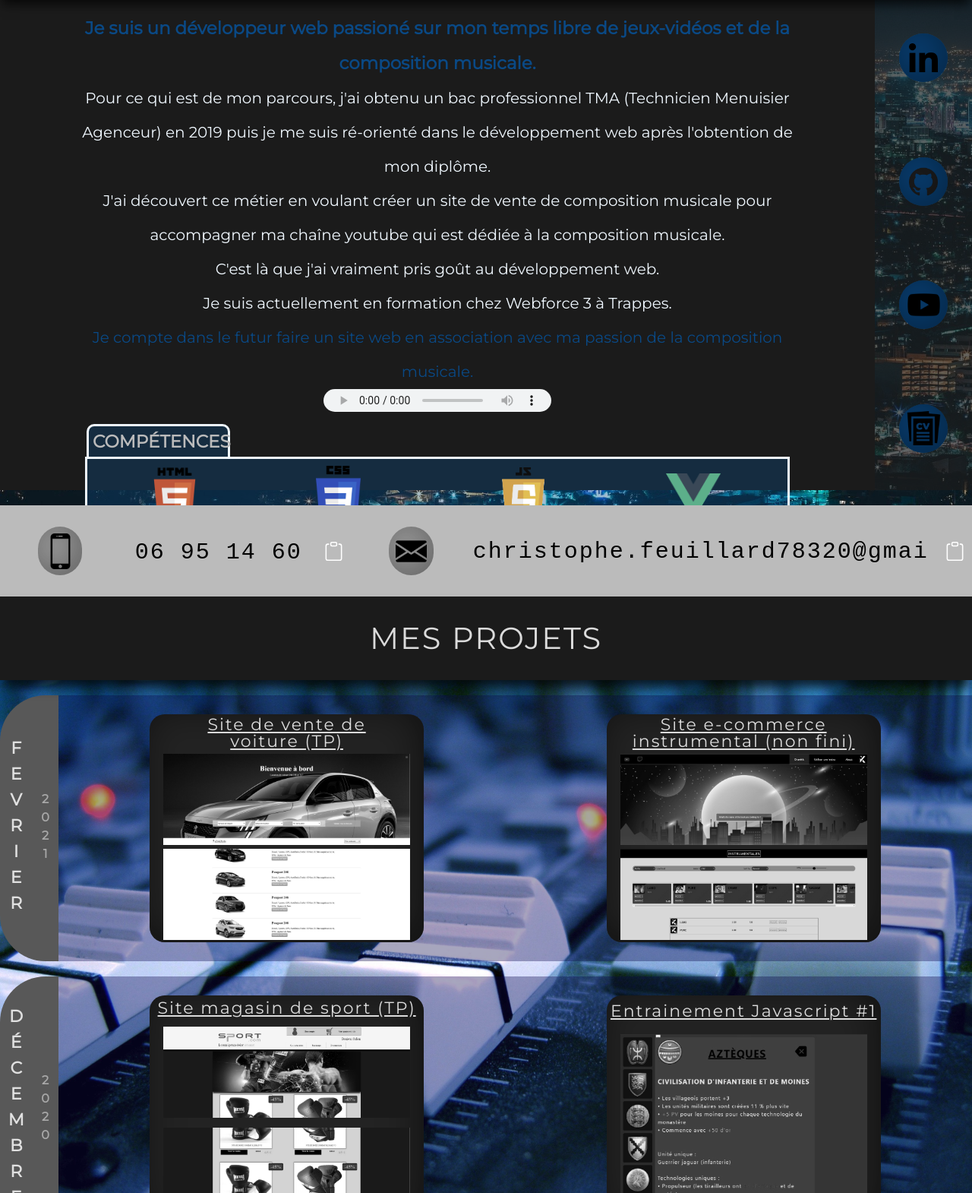
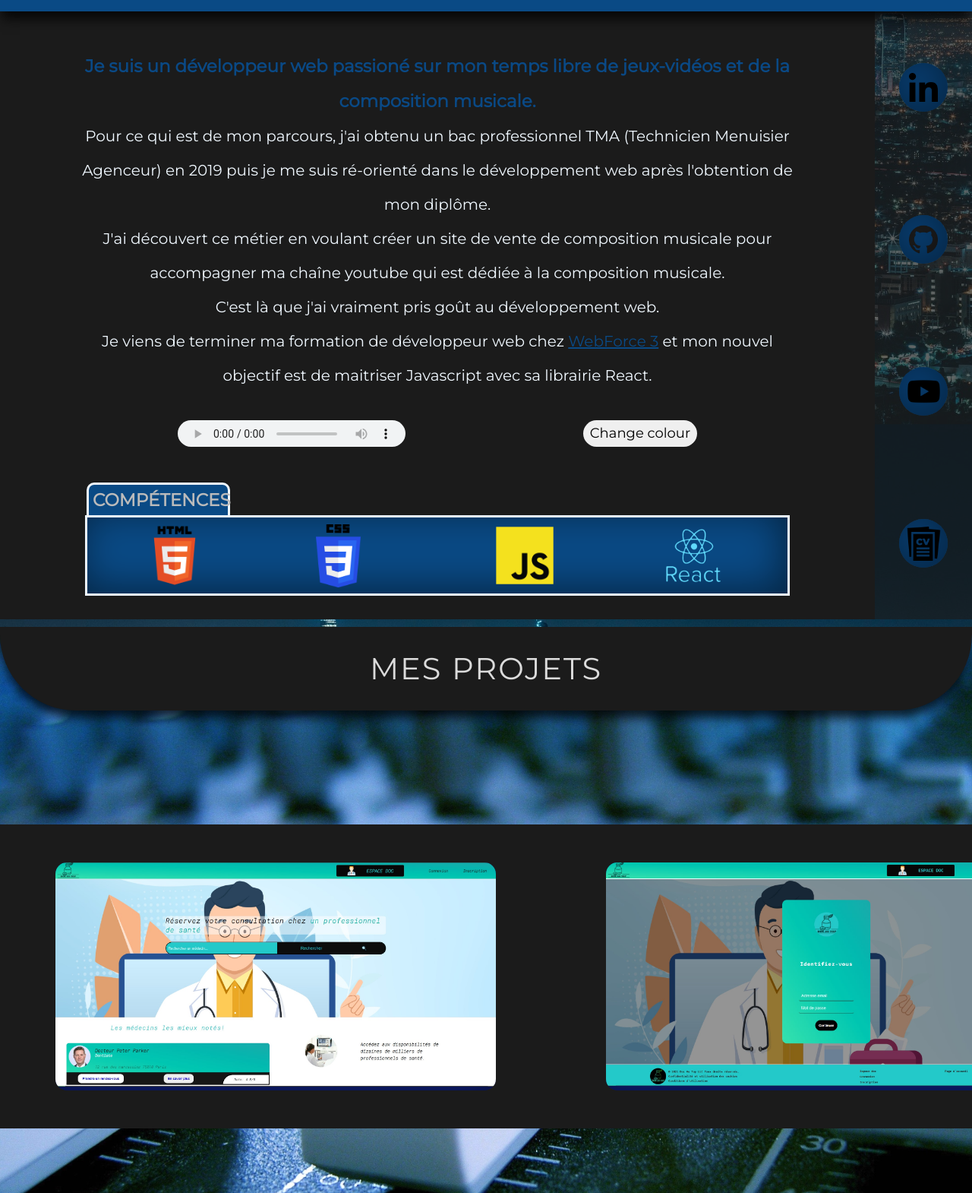
Before and after one commit to christophe-feuillard/christophe-feuillard.github.io, a plain HTML site: page index.html in a window 1280 px wide. Shown: the part 295-1865 px from the top of the page at 76% size. Drawn offline with nearby package versions, Linux system fonts and the light colour scheme.

Commit message:
Add files via upload

```diff
--- a/index.html
+++ b/index.html
@@ -14,9 +14,8 @@
    <title>Christophe FEUILLARD | Portfolio</title>
    <link rel="stylesheet" href="style.css">
    <link rel="preconnect" href="https://fonts.gstatic.com">
-<link href="https://fonts.googleapis.com/css2?family=Montserrat&display=swap" rel="stylesheet">
-<link rel="preconnect" href="https://fonts.gstatic.com">
-
+   <link href="https://fonts.googleapis.com/css2?family=Montserrat&display=swap" rel="stylesheet">
+   <link rel="preconnect" href="https://fonts.gstatic.com">
 
  </head>
 
@@ -35,9 +34,10 @@
     <span>CHRISTOPHE</span>
     <div class="photo"></div>
     <span>FEUILLARD</span>
+
   </header>
 
-    <article class="apropos aproposdemoi">
+    <article id="aproposdemoiid" class="apropos aproposdemoi">
         <div class="ptitebarre"></div>
         <span class="aproposspan">A PROPOS DE MOI</span>
         <div class="ptitebarre"></div>
@@ -59,25 +59,38 @@
          pour accompagner ma chaîne youtube qui est dédiée à la composition musicale. <br>
          C'est là que j'ai vraiment pris goût au développement web.
          <br>
-         Je suis actuellement en formation chez Webforce 3 à Trappes.
-         <br> <span class="compo_musi">Je compte dans le futur faire un site web en association avec ma passion de la composition musicale.</span> <br>
+         Je viens de terminer ma formation de développeur web chez <a class="lien_bio" href="https://www.wf3.fr/" target="_blank"> WebForce 3</a>  et mon nouvel objectif est de maitriser Javascript avec sa librairie React.
+         <br> <span class="compo_musi">
+           Je compte aussi dans le futur faire un site web en association avec ma passion de la composition musicale.
+          </span> <br>
+
+        <section class="section_audio_bouton">
 
          <audio controls src="futurwebsite.mp3" type="audio/ogg" id="monaudio">
-          your browser does not support the audio element.
-        </audio>
+           your browser does not support the audio element.
+         </audio>
+
+         <button id="switchtheme">
+           <span id="boutontxtcouleur">Change colour</span>
+         </button>
+
+       </section>
+
       </p>
 
         <div class="mescompetences_container">
-          <p class="mescompetences">compétences</p>
+         <p class="mescompetences">compétences
+          </p>
         </div>
+
+
 
       <section class="section_competences">
         <div class="html_logo competences"></div>
         <div class="css_logo competences"></div>
         <div class="javascript_logo competences"></div>
-        <div class="vuejs_logo competences"></div>
+        <div class="react_logo competences"></div>
       </section>
-
 
 
     </main>
@@ -94,9 +107,51 @@
 </div>
 
 
-<div class="big_container_2">
+
+<div class="big_container_3">
+
+  <article class="apropos" id="projet_">
+    <span class="aproposspan">MES PROJETS</span>
+  </article>
 
 
+  <div id="listesprojetsid">
+
+    <div class="lpsenfant">
+
+
+     <a target="_blank" class="link_vers_site lvs">
+      <div class="image_projet_1 projet6_1"></div>
+      <h3 class="titre_section">Projet de groupe "Doc Au Top"</h3>
+     </a>
+
+     <a target="_blank" class="link_vers_site lvs">
+      <div class="image_projet_1 projet6_3"></div>
+      <h3 class="titre_section">Projet de groupe "Doc Au Top"</h3>
+     </a>
+    </div>
+
+    <div class="lpsenfant lpsenfantdeux">
+
+
+      <a href="Site vente voiture - Christophe FEUILLARD/index.html" target="_blank" class="link_vers_sitevariante">
+        <div class="image_projet_1variante projetvoiture"></div>
+      </a>
+
+    </div>
+
+    <div class="lpsenfant lpsenfantdeux">
+
+     <a href="Kikof Beatstore/accueil.html" target="_blank" class="link_vers_sitevariante">
+      <div class="image_projet_1variante projetsiteinstru"></div>
+     </a>
+
+    </div>
+
+
+</div>
+
+<footer class="big_container_2">
 
   <div class="div_contact">
 
@@ -106,12 +161,8 @@
 
       <button id="copy">
 
-
         <div class="tooltip">
-
             <span class="tooltiptext" id="myTooltip">Copy to clipboard</span>
-
-
 
         <svg xmlns="http://www.w3.org/2000/svg" width="25" height="25" fill="currentColor" class="bi bi-clipboard" id="boutoncopy" viewBox="0 0 16 16">
           <path d="M4 1.5H3a2 2 0 0 0-2 2V14a2 2 0 0 0 2 2h10a2 2 0 0 0 2-2V3.5a2 2 0 0 0-2-2h-1v1h1a1 1 0 0 1 1 1V14a1 1 0 0 1-1 1H3a1 1 0 0 1-1-1V3.5a1 1 0 0 1 1-1h1v-1z"/>
@@ -120,7 +171,6 @@
 
         </div>
       </button>
-
 
       <div class="icon_ email">    </div>
 
@@ -141,85 +191,16 @@
 
       </button>
 
-
-
   </div>
 
-
-
-
-
-
-</div>
-
-<div class="big_container_3">
-
-  <article class="apropos" id="projet_">
-    <span class="aproposspan">MES PROJETS</span>
-  </article>
-
-
-  <section class="projet_section">
-
-    <div class="date_projet_container">
-       <p class="date_projet">FEVRIER</p>
-       <p class="date_projet_an">2021</p>
-    </div>
-
-    <div class="listes_projets">
-
-     <a href="Site vente voiture - Christophe FEUILLARD/index.html" target="_blank" class="link_vers_site">
-      <h2 class="titre_section">Site de vente de <br> voiture (TP)</h2>
-      <div class="image_section projet4"></div>
-      <div class="image_section_2 projet4_1"></div>
-     </a>
-
-
-     <a href="Kikof Beatstore/accueil.html" target="_blank" class="link_vers_site">
-      <h2 class="titre_section">Site e-commerce instrumental (non fini)</h2>
-      <div class="image_section"></div>
-      <div class="image_section_2"></div>
-     </a>
-
-    </div>
-
-  </section>
-
-  <section class="projet_section">
-
-    <div class="date_projet_container">
-      <p class="date_projet">DÉCEMBRE</p>
-      <p class="date_projet_an">2020</p>
-   </div>
-
-   <div class="listes_projets">
-
-    <a href="Site de sport - Christophe Feuillard/index.html" target="_blank" class="link_vers_site">
-      <h2 class="titre_section">Site magasin de sport (TP)</h2>
-      <div class="image_section projet2"></div>
-      <div class="image_section_2 projet2_1"></div>
-     </a>
-
-     <a href="AOE2 (maquette1)/maquette1.html" target="_blank" class="link_vers_site">
-      <h2 class="titre_section">Entrainement Javascript #1</h2>
-      <div class="image_section_3 projet5_1"></div>
-     </a>
-
-
-    </div>
-
-  </section>
-
-</div>
-
+</footer>
 
 
 <script src="script.js"></script>
-<script
-src="https://code.jquery.com/jquery-3.5.1.min.js"
-integrity="sha256-9/aliU8dGd2tb6OSsuzixeV4y/faTqgFtohetphbbj0="
-crossorigin="anonymous">
+
+<script src="https://code.jquery.com/jquery-3.6.0.min.js" integrity="sha256-/xUj+3OJU5yExlq6GSYGSHk7tPXikynS7ogEvDej/m4=" crossorigin="anonymous">
 </script>
+<script defer src="https://use.fontawesome.com/releases/v5.15.3/js/all.js" integrity="sha384-haqrlim99xjfMxRP6EWtafs0sB1WKcMdynwZleuUSwJR0mDeRYbhtY+KPMr+JL6f" crossorigin="anonymous"></script>
 
 
 </body>
--- a/style.css
+++ b/style.css
@@ -29,6 +29,7 @@ footer, header, hgroup, menu, nav, section {
 	display: block;
 }
 body {
+    background-color: brown;
     line-height: 1;
     font-family: 'Montserrat', sans-serif;
 }
@@ -48,12 +49,47 @@ table {
 	border-spacing: 0;
 }
 
-/**********************************************/
+/*******************************************************************/
+
+:root {
+    --couleurune: #0a4985;
+    --couleurdeux: rgb(61, 61, 122);
+    --couleurtrois: rgb(27, 27, 27);
+    --couleurquatres: #05203a65;
+    --couleurcinq: #0a4a85;
+}
+
+#switchtheme {
+    position: relative;
+    display: inline-block;
+    border: none;
+    width: 150px;
+    height: 35px;
+    border-radius: 32px;
+    text-align: center;
+    cursor: pointer;
+    transition: all 0.1s ease-in-out;
+    align-self: center;
+}
+#boutontxtcouleur {
+    font-family: "Montserrat", sans-serif;
+    font-size: 18px;
+    font-weight: semibold;
+    color: black;
+  }
+.section_audio_bouton {
+    display: flex;
+    justify-content: space-evenly;
+    width: 100%;
+    height: 50px;
+    background-color: rgba(25, 136, 108, 0);
+    margin-bottom: 40px;
+    margin-top: 30px;
+}
 
 .tooltip {
     position: relative;
     display: inline-block;
-
   }
 
   .tooltip .tooltiptext {
@@ -102,8 +138,9 @@ body::-webkit-scrollbar
 }
 
 #monaudio {
-    height: 30px;
+    height: 35px;
     width: 300px;
+   align-self: center;
 
 }
 
@@ -137,7 +174,7 @@ body::-webkit-scrollbar
 
 .big_container {
     width: 100%;
-    height: 100vh;
+    min-height: 100vh;
     z-index: 1;
 
     background-image: url("img/architecture-1868667_1920.jpg");
@@ -149,29 +186,31 @@ body::-webkit-scrollbar
     display: flex;
     flex-direction: column;
 
-
 }
 
 .big_container_2 {
+    margin-top: 100px;
     width: 100%;
-    height: 120px;
+    min-height: 120px;
     z-index: 1;
     display: flex;
     flex-direction: column;
 }
 
 .div_contact {
+    transition: 0.5s ease;
     width: 100%;
     height: 120px;
     opacity: 1;
-   background-color: rgb(187, 187, 187);
+    background-color: var(--couleurcinq);
     z-index: 2;
     display: flex;
     justify-content: center;
 }
 
 #spannumtel {
-    background-color: rgb(187, 187, 187);
+    transition: 0.5s ease;
+    background-color: var(--couleurcinq);
     resize: none;
     border: none;
     width: 280px;
@@ -185,12 +224,13 @@ body::-webkit-scrollbar
 
 
 header {
+    transition: 0.5s ease;
     width: 100%;
     height: 200px;
     z-index: 2;
     display: flex;
     justify-content: space-evenly;
-    background-color: #05203a65;
+    background-color: var(--couleurcinq);
 }
 
 header span {
@@ -215,24 +255,31 @@ header span {
 }
 
 .apropos {
+    background-color: var(--couleurcinq);
   width: 100%;
-  height:  110.16px;
-  background-color: rgb(27, 27, 27);
+  min-height:  110.16px;
+  z-index: 5;
+  display: flex;
+  box-shadow: 0px 13px 14px -3px rgba(0,0,0,0.77);
+  justify-content: space-around;
+  transition: 0.5s ease;
+}
+
+.aproposdemoi {
+  margin-top: 0px;
+  width: 100%;
+  height:  90px;
   z-index: 5;
   display: flex;
   box-shadow: 0px 13px 14px -3px rgba(0,0,0,0.77);
   justify-content: space-around;
 }
 
-.aproposdemoi {
-    margin-top: 0px;
-  width: 100%;
-  height:  90px;
-  background-color: rgb(27, 27, 27);
-  z-index: 5;
-  display: flex;
-  box-shadow: 0px 13px 14px -3px rgba(0,0,0,0.77);
-  justify-content: space-around;
+#projet_ {
+
+    background-color: var(--couleurtrois);
+   border-bottom-left-radius: 100px;
+   border-bottom-right-radius: 100px;
 }
 
 #contact_ {
@@ -255,6 +302,7 @@ header span {
 
 
 .aproposspan {
+
      font-size: 40px;
     color: rgb(219, 219, 219);
     align-self: center;
@@ -270,14 +318,18 @@ header span {
 .span_p_main {
     font-weight: bolder;
     font-size: 23px;
-    color: #0a4985;
+    color: var(--couleurune);
+    transition: 0.5s ease;
 }
 
+
 .compo_musi {
-    color: #0a4985;
+    color: var(--couleurune);
+    transition: 0.5s ease;
 }
 
 .section_competences {
+    transition: 0.5s ease;
      margin: 0 auto;
     border: 3px solid aliceblue;;
     width: 80%;
@@ -285,16 +337,18 @@ header span {
     display: flex;
     justify-content: space-around;
     align-items: center;
-    background-color: #0a4a8559;
+    background-color: var(--couleurcinq);
+    box-shadow: inset -7px -7px 50px 1px rgba(0, 0, 0, 0.486);
 }
 
 .mescompetences_container {
     border-top-left-radius: 10px;
     border-top-right-radius: 10px;
+    transition: 0.5s ease;
     padding: 5px;
     width: 15%;
     height: 30px;
-    background-color: #0a4a8559;
+    background-color: var(--couleurcinq);
     text-align: center;
     border-top: 3px solid aliceblue;
     border-left: 3px solid aliceblue;
@@ -320,7 +374,23 @@ header span {
     width: 90px;
     height: 90px;
     background-position: -0px;
-    filter: grayscale(30%);
+    filter: grayscale(0%);
+}
+
+.competences:hover {
+    filter:saturate(150%);
+    transition: 0.3s ease;
+}
+
+.plusoumoins {
+    top: 78%;
+    left: 22%;
+    font-size: 40px;
+    background-color: #0a4985;
+   height: 35px;
+   margin: 0;
+   padding: 0;
+    position: absolute;
 }
 
 .html_logo {
@@ -331,17 +401,17 @@ header span {
     background-size: 65%;
 }
 .javascript_logo {
-    background-image: url("img/javascript.png");
-    background-size: 140%;
-    background-position: -20px;
+    background-image: url("img/kisspng-javascript-scalable-vector-graphics-logo-encapsula-javascript-le-ekran-grnts-almak-alpere-5b6dbeb4be0349.4316196815339189007783.png");
+    background-size: 100%;
+    background-position: 0px;
 }
-.vuejs_logo {
-    background-image: url("img/vuejs.png");
+.react_logo {
+    background-image: url("img/react.png");
     background-size: 80%;
 }
 main {
     width: 90%;
-    height: 690px;
+    min-height: 800px;
     opacity: 1;
    background-color: rgb(27, 27, 27);
     z-index: 2;
@@ -352,18 +422,25 @@ main {
     font-size: 20px;
     padding-left: 100px;
     padding-right: 100px;
-    padding-top: 20px;
+    padding-top: 50px;
     line-height: 50px;
     color: aliceblue;
+    overflow: hidden;
+    height: 450px;
 }
 .container_nav_div {
     display: flex;
     width: 100%;
 }
 
+.lien_bio {
+    color: var(--couleurcinq);
+    transition: 0.3s ease;
+}
+
 .nav {
     width: 10%;
-    height: 690px;
+    min-height: 800px;
     z-index: 1;
     background-color: rgba(27, 27, 27, 0.671);
     display: flex;
@@ -376,7 +453,7 @@ align-self: center;
 width: 5vw;
 height: 5vw;
 border-radius: 7vw;
-background-color: #0a4985;
+background-color: var(--couleurune);
 transition: 0.5s ease;
 box-shadow: inset -7px -7px 50px 3px rgba(0, 0, 0, 0.486);
 }
@@ -434,7 +511,8 @@ filter: saturate(200%);
 
 
 #emailspan {
-    background-color: rgb(187, 187, 187);
+    transition: 0.5s ease;
+    background-color: var(--couleurcinq);
     resize: none;
     border: none;
     width: 670px;
@@ -481,7 +559,7 @@ filter: saturate(200%);
  .big_container_3 {
 
     width: 100%;
-    height: 150vh;
+    min-height: 800px;
     z-index: 1;
     display: flex;
     flex-direction: column;
@@ -531,23 +609,69 @@ filter: saturate(200%);
     background-attachment:fixed;
 }
 
-.projet_section {
-    margin-top: 20px;
-    display: flex;
-    width: 100%;
-    height: 350px;
-    background-color: rgba(12, 43, 143, 0);
-    z-index: 3;
+
+
+h3 {
+    display: none;
+    position: relative;
+    z-index: 10;
+    text-align: center;
+    line-height: 350px;
+    font-size: 30px;
+    color: white;
+    letter-spacing: 2px;
+     text-decoration: underline;
+}
+
+
+.link_vers_site:hover {
 
 }
-.listes_projets {
+
+#listesprojetsid {
+     width: 100%;
+     height: 400px;
+     margin-top: 150px;
+
+     display: flex;
+     flex-direction: column;
+     flex-wrap: wrap;
+     justify-content: space-around;
+
+     background-color: rgba(28, 33, 107, 0.685);
+     background: rgba(9, 8, 74, 0.356);
+     background: linear-gradient(90deg, rgba(9, 8, 74, 0.281) 0%,
+     rgba(5, 4, 93, 0.349) 81%,
+     rgba(5, 4, 93, 0.219)
+     rgba(5, 4, 93, 0.514)4,93,1) 100%;
+
+     transition: 0.6s ease;
+     overflow-x: scroll;
+     overflow-y: hidden;
+     z-index: 3;
+}
+
+
+.lpsenfant {
+    width: 1450px;
+    height: 400px;
+    background-color: rgb(27, 27, 27);
+    border-right: 1px solid rgba(255, 255, 255, 0.397);
     display: flex;
+    flex-direction: row;
+    flex-wrap: wrap;
     justify-content: space-around;
-    background-color: rgba(28, 33, 107, 0.685);
-    height: 350px;
-    width: 94%;
-    background: rgba(9, 8, 74, 0.356);
-    background: linear-gradient(90deg, rgba(9, 8, 74, 0.281) 0%, rgba(5, 4, 93, 0.349) 81%, rgba(5, 4, 93, 0.219)rgba(5, 4, 93, 0.514)4,93,1) 100%);
+}
+
+.lpsenfantdeux {
+    width: 700px;
+    height: 400px;
+    background-color: rgb(27, 27, 27);
+    border-right: 1px solid rgba(255, 255, 255, 0.397);
+    display: flex;
+    flex-direction: row;
+    flex-wrap: wrap;
+    justify-content: space-around;
 }
 
 .date_projet_container {
@@ -555,11 +679,34 @@ filter: saturate(200%);
     border-top-left-radius: 60px;
     display: flex;
     justify-content: space-around;
-    width: 6%;
+    width: 5%;
     margin: 0;
     padding: 0;
     background-color: rgb(88, 88, 88);
-    height: 350px;
+    height: 400px;
+}
+
+#chevrons {
+    float: right;
+    font-size: 1.6rem;
+    margin-top: 10px;
+    cursor: pointer;
+    display: inline;
+    align-self: flex-start;
+
+    transition: 0.2s ease;
+}
+
+#chevronleftid {
+   display: inline;
+}
+
+#chevronrightid {
+    display: none;
+ }
+
+ #chevronrightid:hover , #chevronleftid:hover {
+  color: white;
 }
 
 .date_projet, .date_projet_an {
@@ -575,37 +722,16 @@ color: rgb(224, 224, 224);
 .date_projet_an {
     opacity: 0.7;
     font-size: 16px;
-    text-align: center;
     color: rgb(202, 202, 202);
     letter-spacing: 5px;
 
 }
 
+.txt_alignself {
+    align-self: center;
+}
 
 
-.link_vers_site {
-    opacity: 1;
-    cursor: pointer;
-    align-self: center;
-    width: 30%;
-    height: 300px;
-    background-color: rgb(15, 32, 128);
-    box-shadow: inset -7px -7px 50px 3px rgba(0, 0, 0, 0.486);
-    display: flex;
-    flex-direction: column;
-    justify-content:space-around ;
-    border-radius: 20px;
-    transition: 0.8s ease;
-    filter: grayscale(100%);
-
-}
-
-.link_vers_site:hover {
-    width: 25%;
-    height: 270px;
-    filter: grayscale(0%);
-    opacity: 1;
-}
 
 
 .div_section:hover {
@@ -615,33 +741,60 @@ color: rgb(224, 224, 224);
     opacity: 1;
 }
 
-.titre_section {
-        font-size: 22px;
-       color: rgb(219, 219, 219);
-       letter-spacing: 2px;
-       text-align: center;
-       text-decoration: underline;
-
-
+.image_projet_1 {
+   position: absolute;
+    z-index: 5;
+    background-size: 100%;
+    background-repeat: no-repeat;
+    width: 100%;
+    height: 100%;
+    align-self: center;
+    border-radius: 15px;
 }
 
-.image_section {
-    background-image: url("img/projet1_1.jpg");
-    background-size: 100%;
-    background-repeat: no-repeat;
-    width: 90%;
-    height: 40%;
+.link_vers_site {
+    cursor: pointer;
     align-self: center;
+    width: 40%;
+    height: 300px;
+    background-color: rgb(15, 32, 128);
+    box-shadow: inset -7px -7px 50px 3px rgba(0, 0, 0, 0.486);
+    display: flex;
+    flex-direction: column;
+    transition: 0.5s ease;
+    border-radius: 15px;
+    position: relative;
+    z-index: 5;
 }
 
-.image_section_2 {
-    background-image: url("img/projet1_2.jpg");
-    background-size: 100%;
-    background-repeat: no-repeat;
-    width: 90%;
-    height: 40%;
+.link_vers_sitevariante {
+    cursor: pointer;
     align-self: center;
+    width: 85%;
+    height: 300px;
+    background-color: rgb(15, 32, 128);
+    box-shadow: inset -7px -7px 50px 3px rgba(0, 0, 0, 0.486);
+    display: flex;
+    flex-direction: column;
     transition: 0.5s ease;
+    border-radius: 15px;
+    position: relative;
+    z-index: 5;
+}
+
+.image_projet_1variante {
+    position: absolute;
+     z-index: 5;
+     background-size: 100%;
+     background-repeat: no-repeat;
+     width: 100%;
+     height: 100%;
+     align-self: center;
+     border-radius: 15px;
+ }
+
+.projetsiteinstru {
+    background-image: url('img/projet1_1.jpg');
 }
 
 .image_section_3 {
@@ -650,6 +803,7 @@ color: rgb(224, 224, 224);
     width: 90%;
     height: 80%;
     align-self: center;
+    border-radius: 10px;
 }
 
 
@@ -675,6 +829,17 @@ color: rgb(224, 224, 224);
 
 }
 
+.projetvoiture {
+    background-image: url("img/screenshotsitevoiture.jpg");
+}
+
+.projetvoiture:hover , .projetsiteinstru:hover {
+    padding: 5px;
+     opacity: 0.8;
+     filter: saturate(150%);
+     transition: 0.3s ease;
+}
+
 .projet4_1 {
     background-image: url("img/projet4_2.jpg");
 
@@ -683,21 +848,28 @@ color: rgb(224, 224, 224);
     background-image: url("img/projet5_1.jpg");
 
 }
+.projet6_1 {
+    background-image: url("img/docautopscreen1.jpg");
+    cursor: not-allowed;
 
-@media screen and (min-height: 700px) and (max-height: 900px) {
+}
+
+.projet6_2 {
+    background-image: url("img/docautopscreen2.jpg");
+
+}
+.projet6_3 {
+    background-image: url("img/docautopscreen3.jpg");
+    cursor: not-allowed;
+
+}
+
+@media screen and (min-height: 700px) and (max-height: 950px) {
 
     .big_container {
-        height: 120vh;
+        height: 140vh;
     }
-    main {
-        height: 650px;
-    }
-    .container_nav_div {
-        height: 650px;
-    }
-    .nav {
-        height: 650px;
-    }
+
     .p_main {
         line-height: 45px;
     }
```
Also changed, not shown: script.js (+56 -0 lines), img/docautopscreen1.jpg (added), img/docautopscreen2.jpg (added), img/docautopscreen3.jpg (added), img/kisspng-javascript-scalable-vector-graphics-logo-encapsula-javascript-le-ekran-grnts-almak-alpere-5b6dbeb4be0349.4316196815339189007783.png (added), img/react.png (added), img/screenshotsitevoiture.jpg (added).
